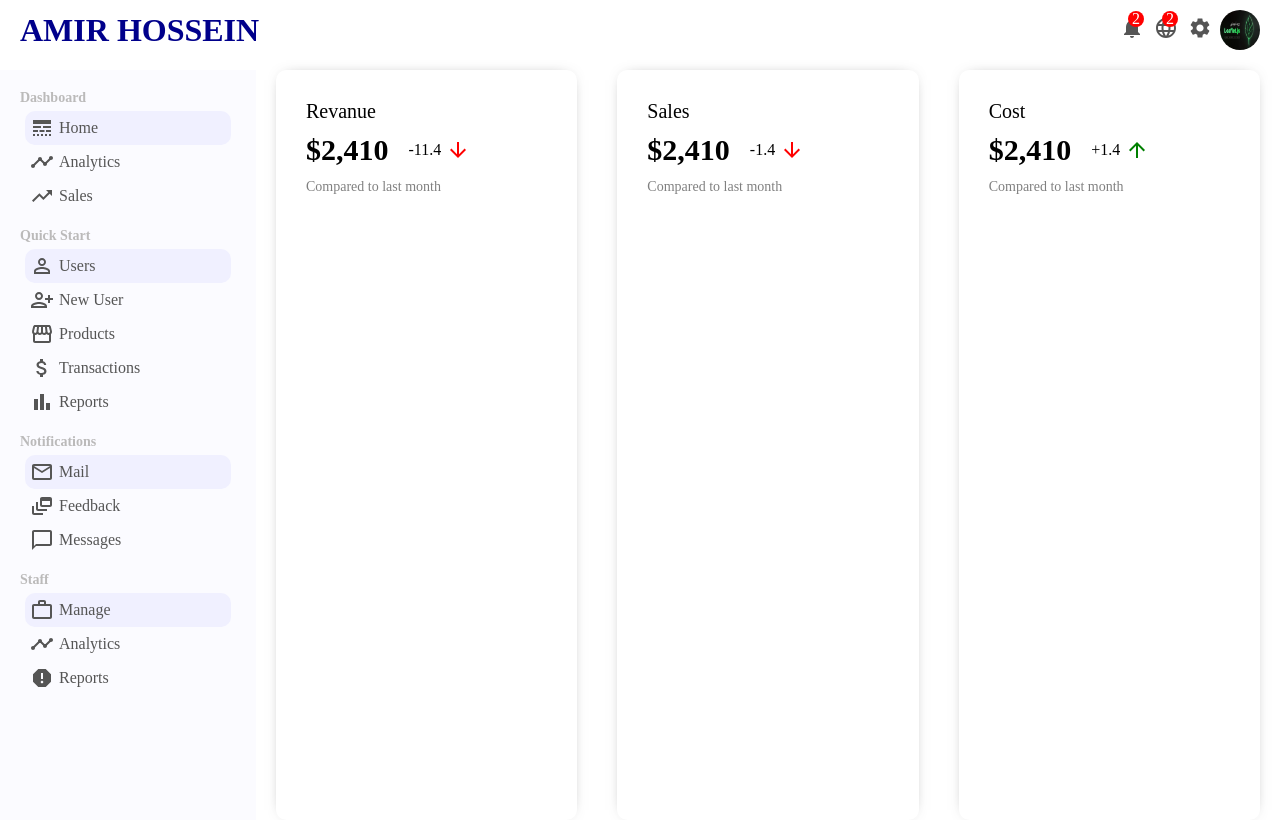
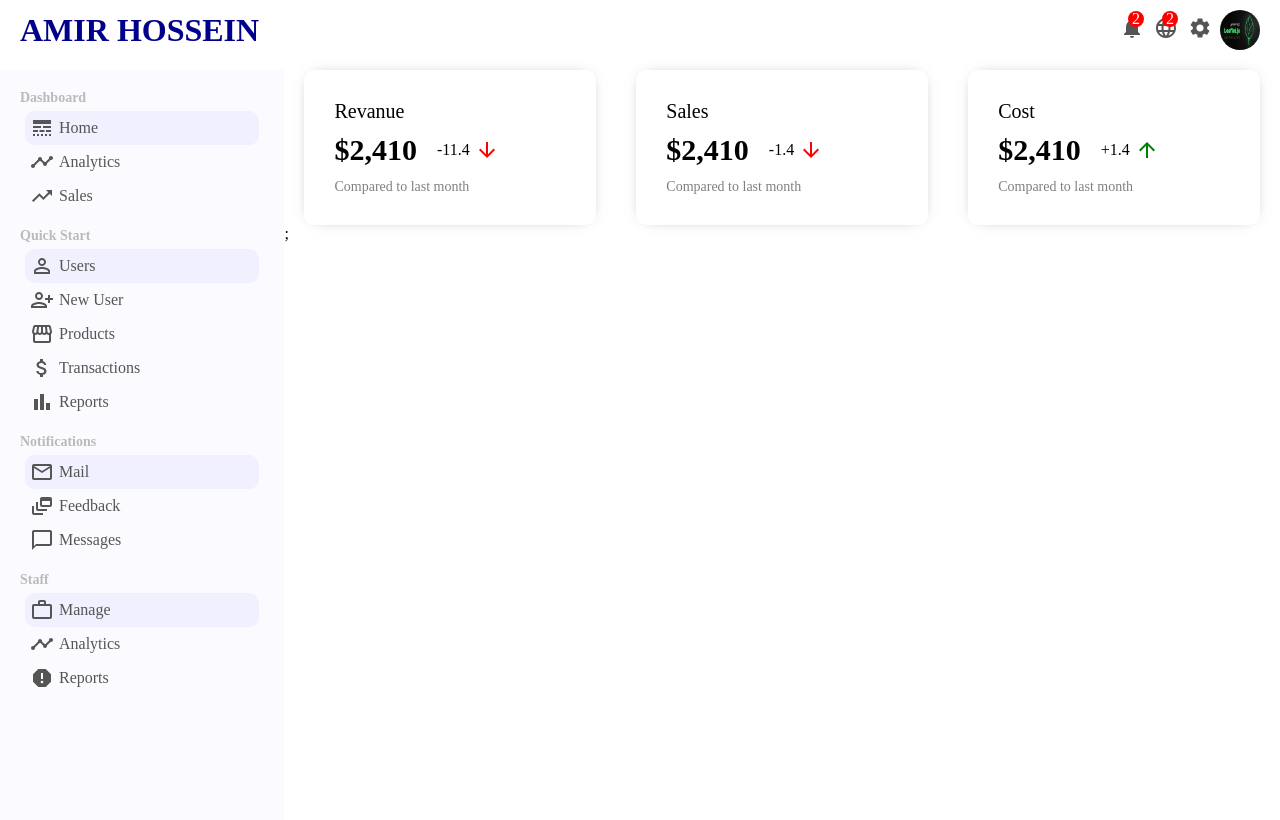
Before and after one commit to AmirNouri-dev/CMS-Project-reactjs, a React (Vite) app: page / in a window 1280 px wide. Built offline with nearby package versions, Linux system fonts and the light colour scheme.

Commit message:
fix home component width -> sidebar  width

```diff
--- a/src/components/features/Features.css
+++ b/src/components/features/Features.css
@@ -1,5 +1,5 @@
 .features {
-  width: 80%;
+  width: 100%;
   display: flex;
   justify-content: space-between;
 }
--- a/src/pages/home/Home.css
+++ b/src/pages/home/Home.css
@@ -0,0 +1,3 @@
+.home {
+  flex: 3.5;
+}
--- a/src/pages/home/Home.jsx
+++ b/src/pages/home/Home.jsx
@@ -1,5 +1,10 @@
 import React from "react";
 import Features from "../../components/features/Features";
+import "./Home.css";
 export default function Home() {
-  return <Features />;
+  return (
+    <div className="home">
+      <Features />;
+    </div>
+  );
 }
```
